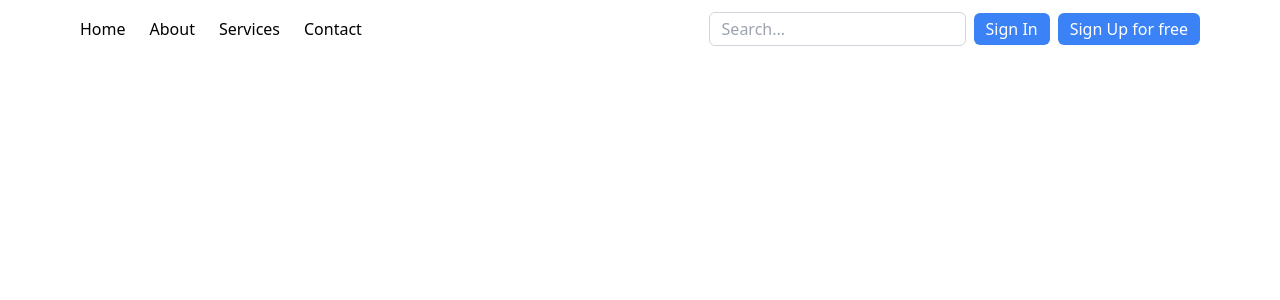
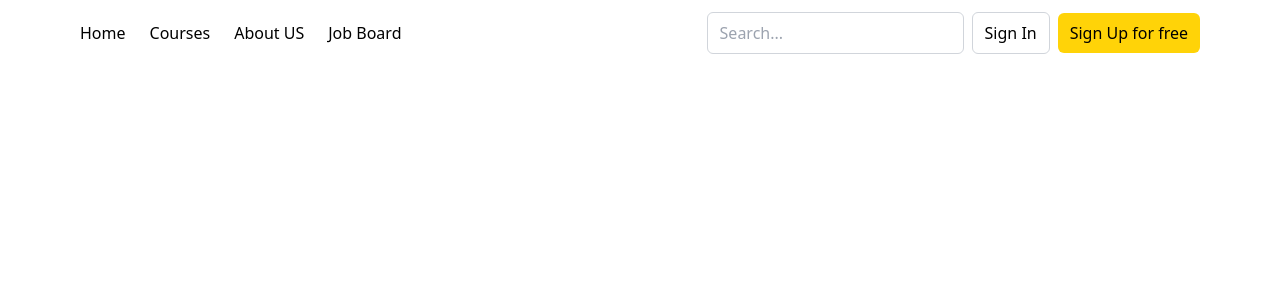
Before and after one commit to four-zero-four-not-found/PlovDev, a React (Vite) app in the folder client/: page / in a window 1280 px wide. Shown: the top 300 px of the page. Built offline with nearby package versions, Linux system fonts and the light colour scheme.

Commit message:
feat:(navbar) create navbar in Navbar login

```diff
--- a/client/src/components/layout/NavbarLogin.jsx
+++ b/client/src/components/layout/NavbarLogin.jsx
@@ -8,9 +8,9 @@ export default function NavbarLogin() {
           {/* Logo */}
           <ul className="hidden md:flex gap-6 text-black">
             <li className="hover:text-gray-300 cursor-pointer">Home</li>
-            <li className="hover:text-gray-300 cursor-pointer">About</li>
-            <li className="hover:text-gray-300 cursor-pointer">Services</li>
-            <li className="hover:text-gray-300 cursor-pointer">Contact</li>
+            <li className="hover:text-gray-300 cursor-pointer">Courses</li>
+            <li className="hover:text-gray-300 cursor-pointer">About US</li>
+            <li className="hover:text-gray-300 cursor-pointer">Job Board</li>
           </ul>
 
           {/* Desktop Menu */}
@@ -18,17 +18,17 @@ export default function NavbarLogin() {
             <input
               type="text"
               placeholder="Search..."
-              className="px-3 py-1 rounded-md text-black border border-gray-300"
+              className="px-3 py-2 rounded-md text-black border border-gray-300"
             />
             <button
               type="submit"
-              className="bg-blue-500 px-3 py-1 rounded-md hover:bg-[#FFD308]"
+              className="border border-gray-300 px-3 py-2 rounded-md hover:bg-[#FFC400] text-black"
             >
               Sign In
             </button>
             <button
               type="submit"
-              className="bg-blue-500 px-3 py-1 rounded-md hover:bg-blue-600"
+              className="bg-[#FFD308]  px-3 py-2 rounded-md text-black"
             >
               Sign Up for free
             </button>
```
Also changed, not shown: 1 other file (tests, documents, lock files or other folders).
